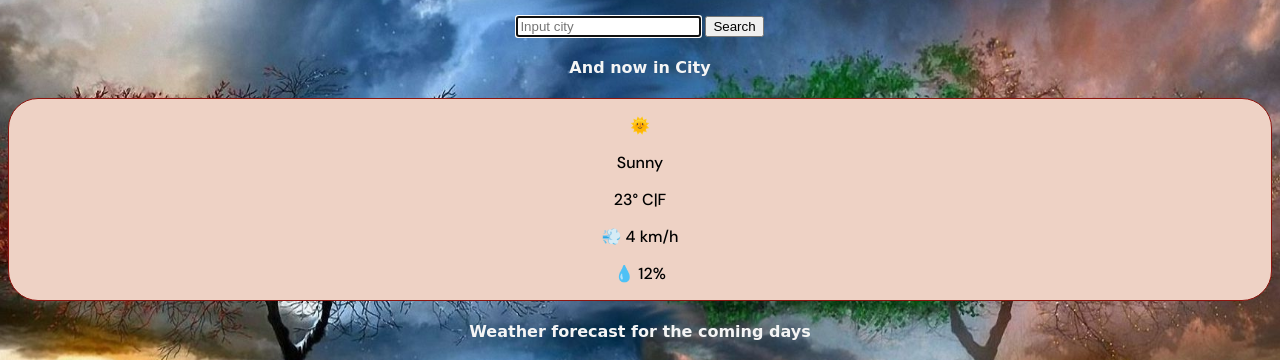
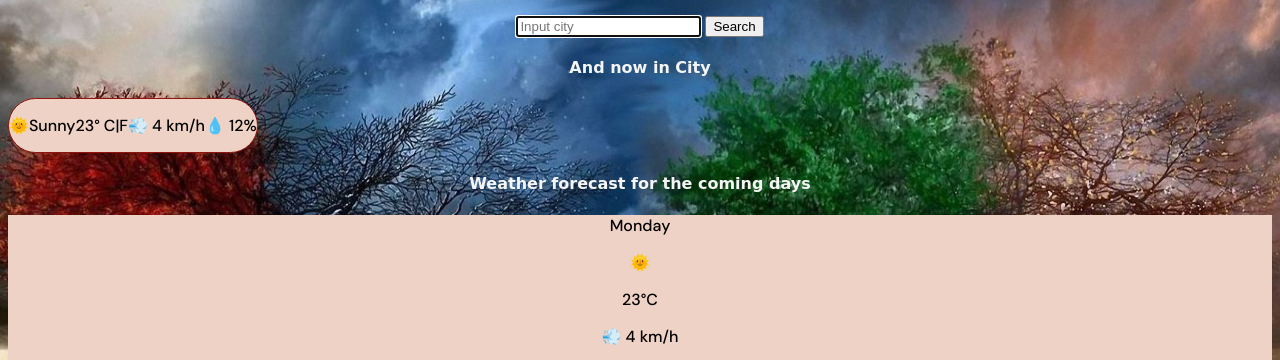
Before and after one commit to eva-kucherova/SC_weather_react, a plain HTML site: page index.html in a window 1280 px wide. Shown: the part 92-452 px from the top of the page. Drawn offline with Linux system fonts and the light colour scheme; a web font is replaced by a local one.

Commit message:
Update styles.css

```diff
--- a/styles/styles.css
+++ b/styles/styles.css
@@ -31,6 +31,7 @@ p {
 }
 
 .weather {
+  display: inline-flex;
   background: #eed2c5;
   border: 1px solid #8f140e;
   border-radius: 30px;
```
